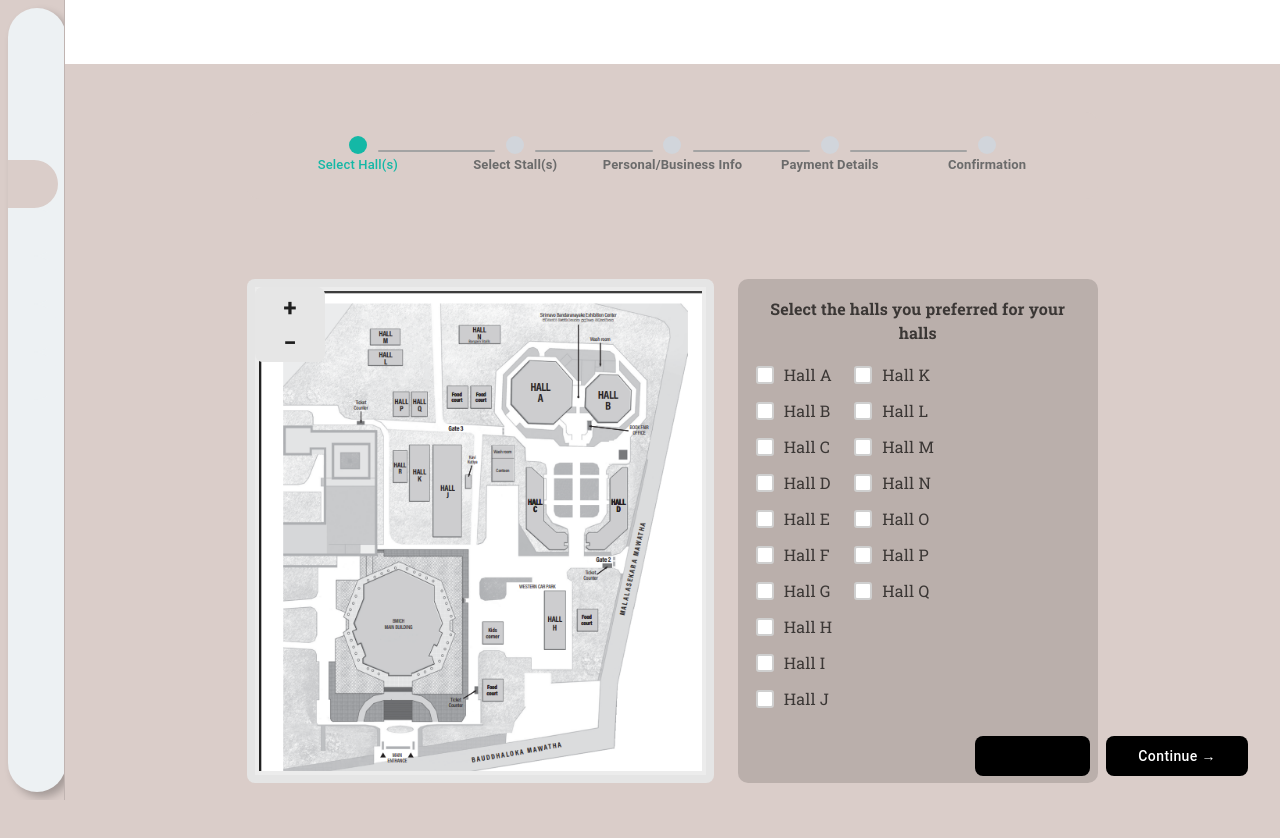
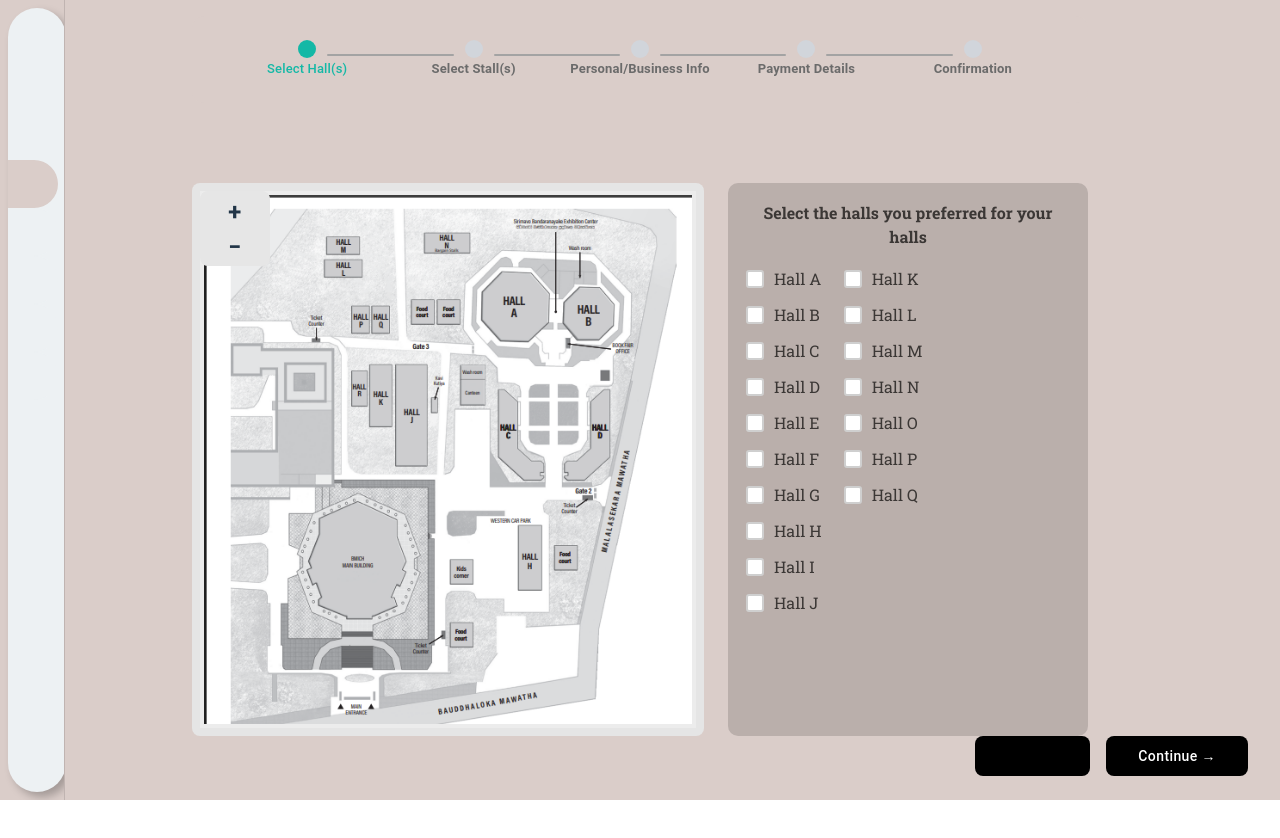
Before and after one commit to Vindyani1999/bookfair-management-platform, a React (Vite) app in the folder frontend-user/: page /dashboard in a window 1280 px wide. Shown: the top 838 px of the page. After the commit the page ends 800 px from the top, so only its background shows below. Built offline with nearby package versions, Linux system fonts and the light colour scheme; some icons are missing.

Commit message:
Reduce padding in SteperComponent for improved layout consistency

```diff
--- a/frontend-user/src/components/Layout/DrawerLayout.tsx
+++ b/frontend-user/src/components/Layout/DrawerLayout.tsx
@@ -2,13 +2,12 @@ import * as React from "react";
 import Box from "@mui/material/Box";
 import MuiDrawer from "@mui/material/Drawer";
 import List from "@mui/material/List";
-import CssBaseline from "@mui/material/CssBaseline";
 import IconButton from "@mui/material/IconButton";
 import ListItem from "@mui/material/ListItem";
 import ListItemButton from "@mui/material/ListItemButton";
 import ListItemIcon from "@mui/material/ListItemIcon";
 import ListItemText from "@mui/material/ListItemText";
-import { Outlet, useNavigate } from "react-router-dom";
+import { Outlet } from "react-router-dom";
 import ArrowBackOutlinedIcon from "@mui/icons-material/ArrowBackOutlined";
 import ArrowForwardOutlinedIcon from "@mui/icons-material/ArrowForwardOutlined";
 import DashboardOutlinedIcon from "@mui/icons-material/DashboardOutlined";
@@ -143,10 +142,7 @@ export default function DrawerLayout() {
   };
 
   return (
-    <Box>
-      <Box sx={{ display: "flex" }}>
-        <CssBaseline />
-
+    <div>
       <Drawer variant="permanent" open={open}>
         <Box
           sx={{
@@ -192,7 +188,7 @@ export default function DrawerLayout() {
             </Box>
           </DrawerHeader>
           <List>
-              {drawerData.map((text, index) => (
+            {drawerData.map((text) => (
               <ListItem
                 key={text.name}
                 disablePadding
@@ -259,11 +255,18 @@ export default function DrawerLayout() {
           </List>
         </Box>
       </Drawer>
-        <Box component="main" sx={{ flexGrow: 1 }}>
-          <DrawerHeader />
+      <Box
+        component="main"
+        sx={{
+          flexGrow: 1,
+          // match the app's stepper/background so the toolbar spacer isn't white
+          backgroundColor: "#DACDC9",
+          minHeight: "100vh",
+        }}
+      >
+        {/* Removed the DrawerHeader spacer here so pages (like the stepper) can render flush at the top */}
         <Outlet />
       </Box>
-      </Box>
-    </Box>
+    </div>
   );
 }
--- a/frontend-user/src/components/molecules/SteperComponent.tsx
+++ b/frontend-user/src/components/molecules/SteperComponent.tsx
@@ -210,7 +210,7 @@ const SteperComponent = () => {
           flexDirection: "column",
           alignItems: "center",
           justifyContent: "flex-start",
-          py: 6,
+          py: 2,
           position: "relative",
         }}
       >
```
Lines whose indentation alone changed are shown as unchanged.
